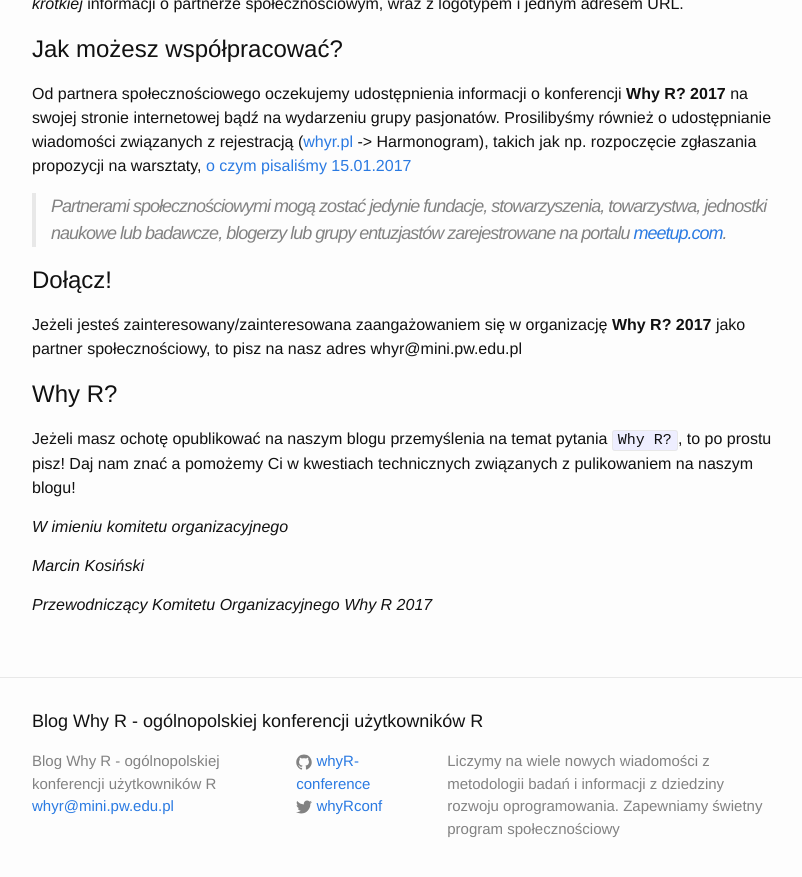
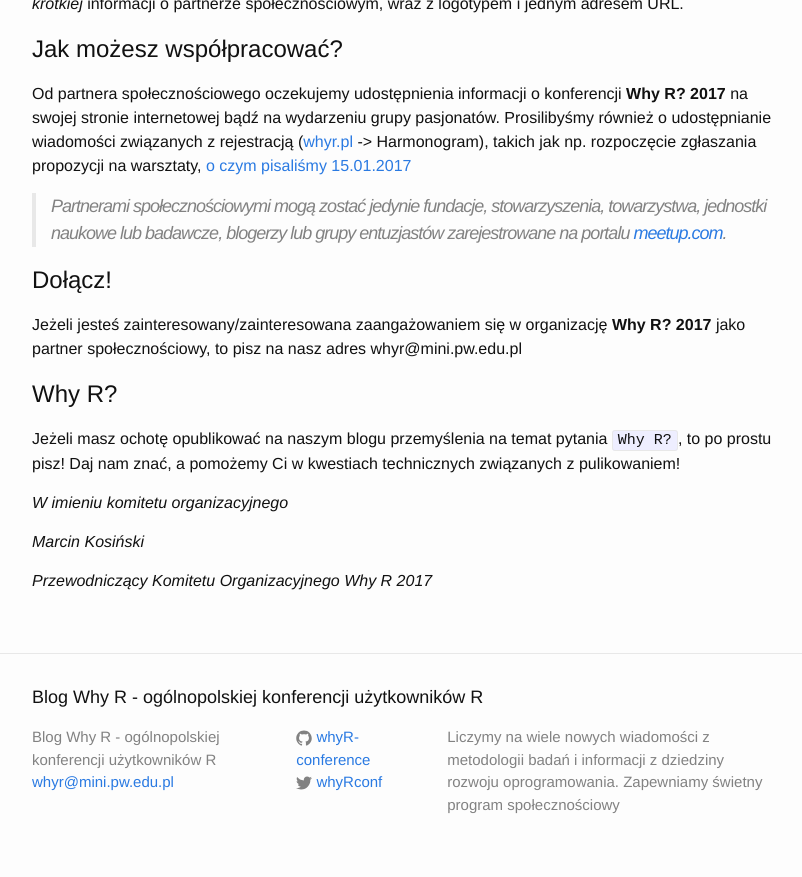
Before and after one commit to WhyR2017/blog, a Jekyll site: the page built from _posts/2017-01-17-Partnerzy-spolecznosciowi.markdown, in a window 1280 px wide and 900 px high, scrolled down 675 px. Shown: the top 877 px of the window, without its empty margins (238-1040 px from the left). Built offline with Jekyll 4.4.1, drawn with Linux system fonts in a browser that asks for light colours; comment, search, counter and statistics services are not loaded.

Commit message:
shorten why r message - partnerzy

```diff
--- a/_posts/2017-01-17-Partnerzy-spolecznosciowi.markdown
+++ b/_posts/2017-01-17-Partnerzy-spolecznosciowi.markdown
@@ -27,7 +27,7 @@
 
 # Why R?
 
-Jeżeli masz ochotę opublikować na naszym blogu  przemyślenia na temat pytania `Why R?`, to po prostu pisz! Daj nam znać a pomożemy Ci w kwestiach technicznych związanych z pulikowaniem na naszym blogu!
+Jeżeli masz ochotę opublikować na naszym blogu  przemyślenia na temat pytania `Why R?`, to po prostu pisz! Daj nam znać, a pomożemy Ci w kwestiach technicznych związanych z pulikowaniem!
 
 
 *W imieniu komitetu organizacyjnego*
```
